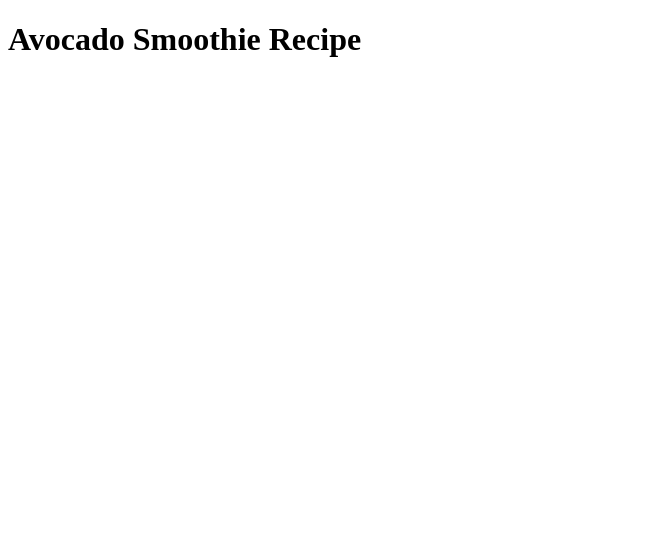
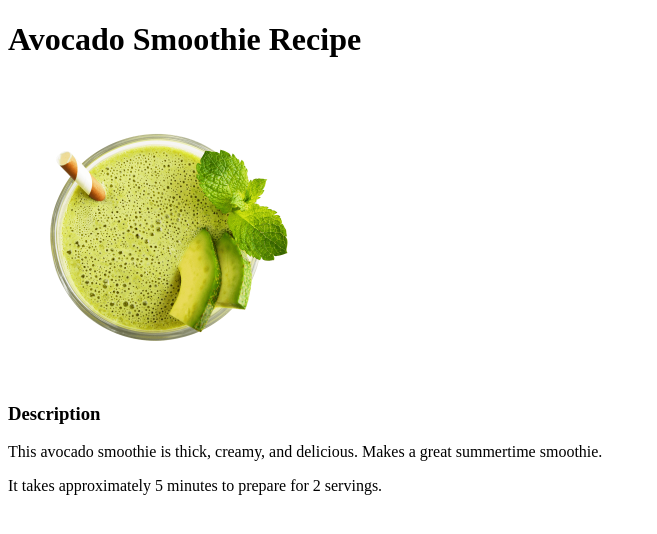
Before and after one commit to agile-learning-institute/member-moses-odin-recipes, a plain HTML site: page recipes/avocado-smoothie.html in a window 1280 px wide. Shown: the whole page, without its empty margins (0-657 px from the left). Drawn offline with Linux system fonts and the light colour scheme.

Commit message:
Iteration#3: Add Avocado-smoothie image and smoothie description to its page

```diff
--- a/recipes/avocado-smoothie.html
+++ b/recipes/avocado-smoothie.html
@@ -7,5 +7,9 @@
 </head>
 <body>
     <h1>Avocado Smoothie Recipe</h1>
+    <img src="../images/avocado-smoothie.png" alt="Delicious Avocado Smoothie in a glass" width="300" height="300"/>
+    <h3>Description</h3>
+    <p>This avocado smoothie is thick, creamy, and delicious. Makes a great summertime smoothie.</p>
+    <p>It takes approximately 5 minutes to prepare for 2 servings.</p>
 </body>
 </html>
```
Also changed, not shown: images/avocado-smoothie.png (added).
